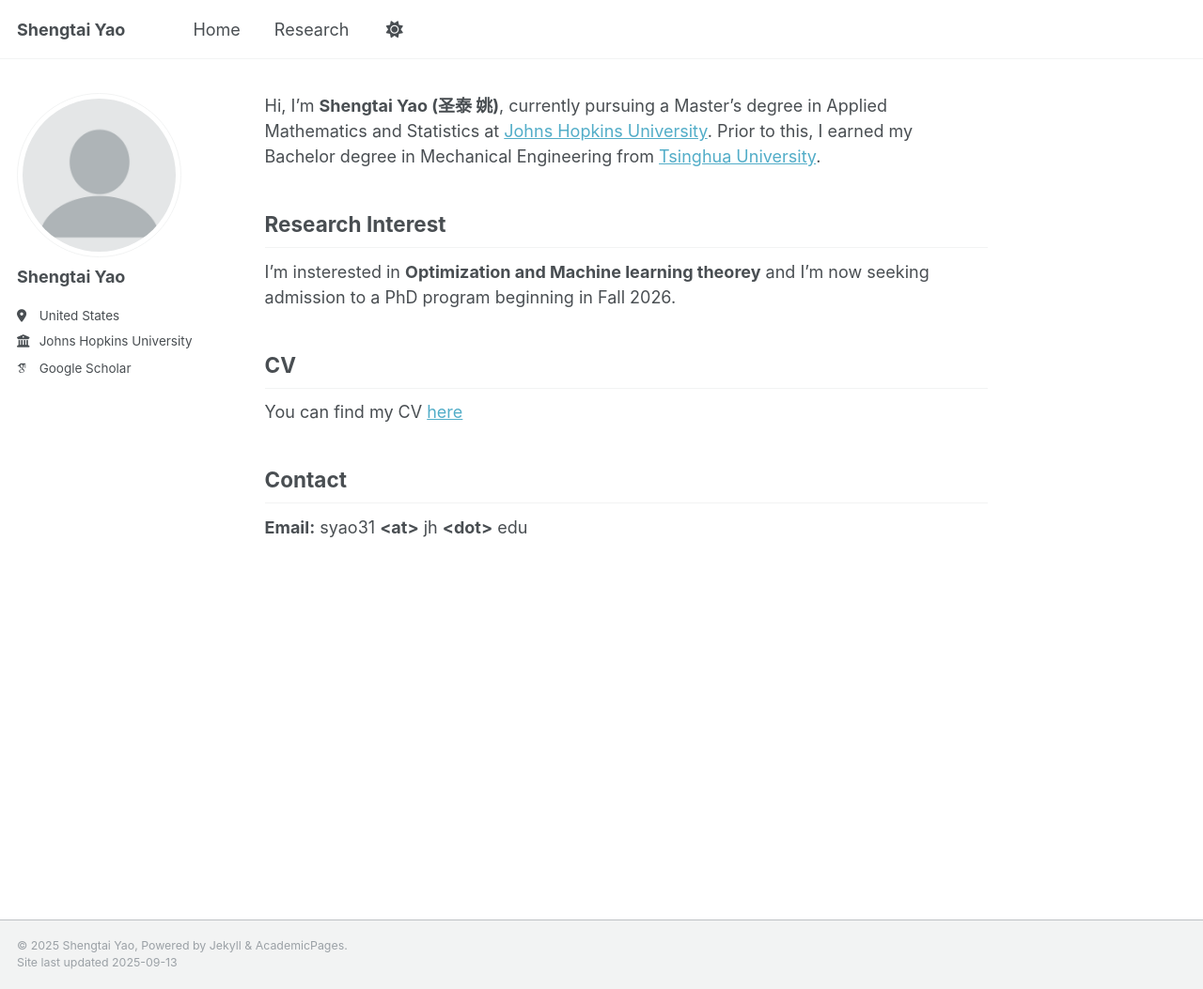
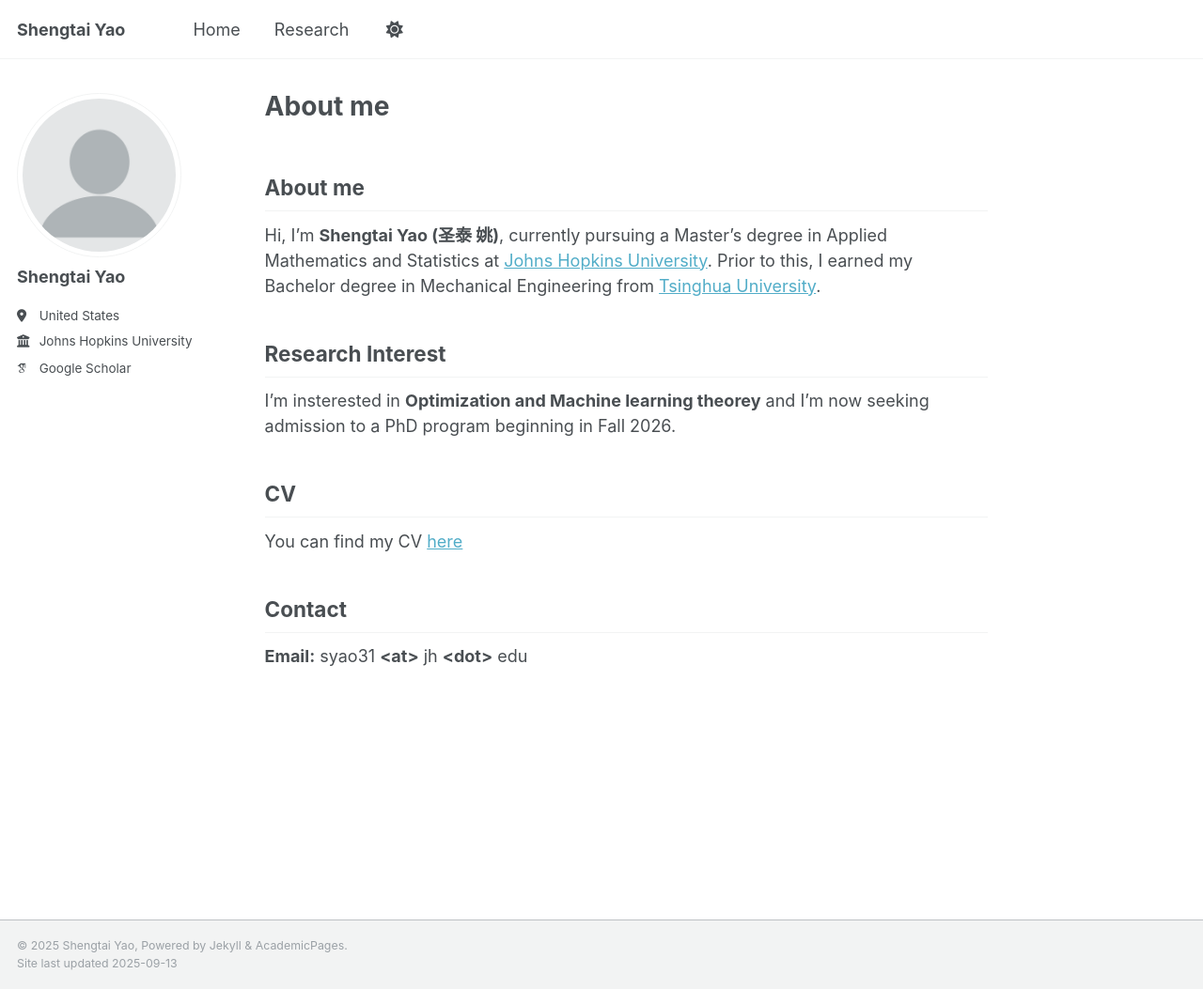
Before and after one commit to Yaoshengtai/Yaoshengtai.github.io, a Jekyll site: the page built from _pages/about.md, in a window 1280 px wide and 1053 px high. Shown: the whole window at 94% size. Built offline with Jekyll 4.4.1, drawn with Linux system fonts in a browser that asks for light colours; some web fonts are replaced; our own code applies the rules of GitHub Pages for plain Markdown files.

Commit message:
Update about.md

```diff
--- a/_pages/about.md
+++ b/_pages/about.md
@@ -4,7 +4,10 @@
 redirect_from:
   - /about/
   - /about.html
+show_title: false
 ---
+
+## About me
 
 Hi, I'm **Shengtai Yao (圣泰 姚)**, currently pursuing a Master’s degree in Applied Mathematics and Statistics at [Johns Hopkins University](https://www.jhu.edu/). Prior to this, I earned my Bachelor degree in Mechanical Engineering from [Tsinghua University](https://www.tsinghua.edu.cn/en/).
 
```
